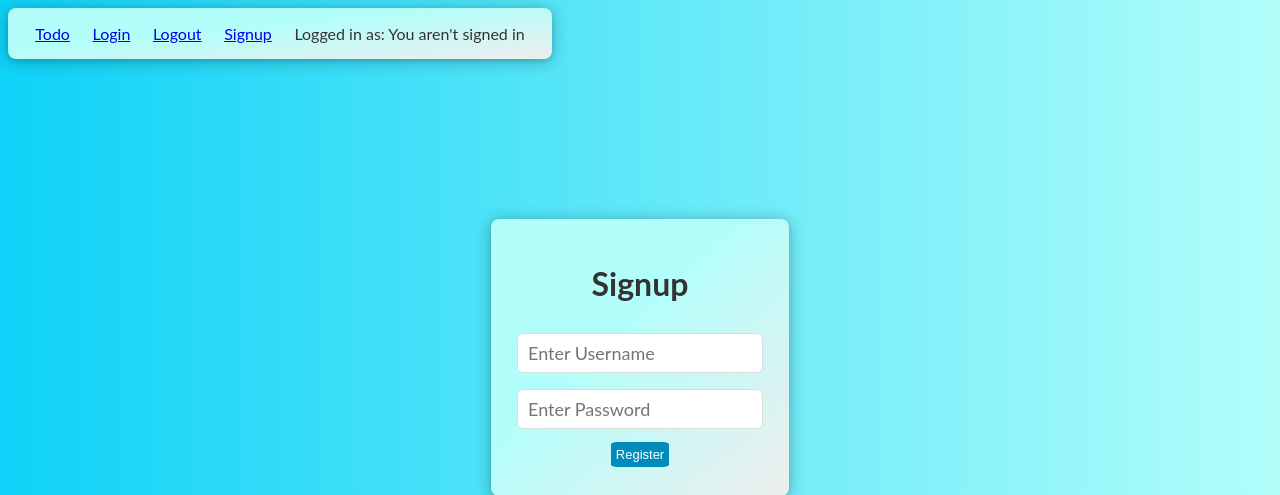
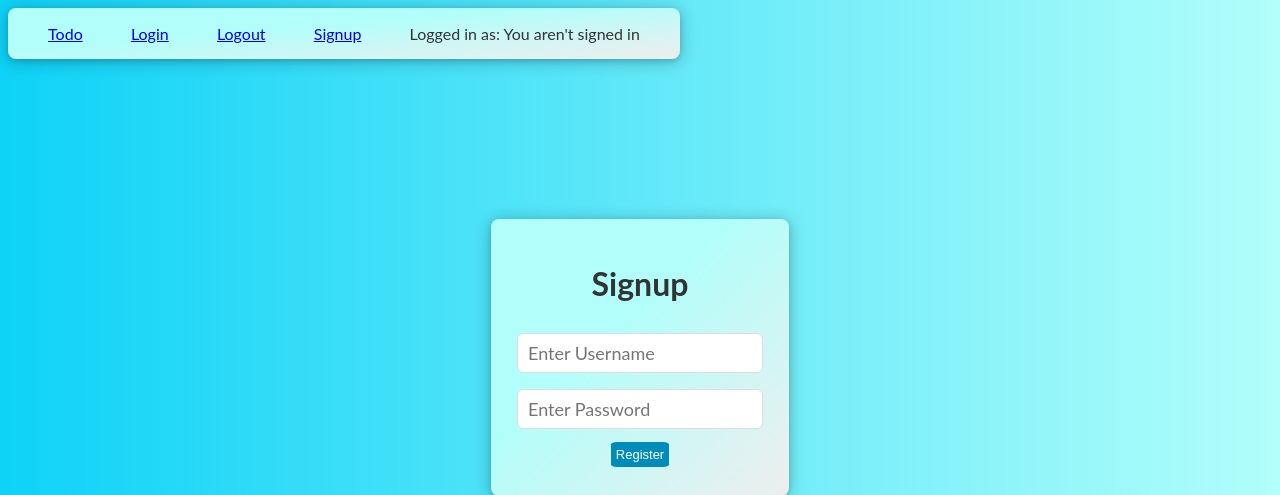
Before and after one commit to kasibz/Todo, a Flask app: page /signup in a window 1280 px wide. Shown: the top 495 px of the page. Run offline with Flask 3, Linux system fonts and the light colour scheme; some libraries are stand-ins or nearby versions.

Commit message:
final commit

```diff
--- a/server.py
+++ b/server.py
@@ -26,6 +26,7 @@ def login_required(f):
     @wraps(f)
     # short answer, you can pass anything to this function
     # long answer... protecting route by checking user_id in session
+    # further more,
     def decorated_function(*args, **kwargs):
         if 'username' not in session:
             return redirect(url_for('login'))
--- a/static/css/style.css
+++ b/static/css/style.css
@@ -194,7 +194,7 @@ nav {
     background-image: linear-gradient(to bottom right, #B2FEFA 40%, #eee);
     background-color: #B2FEFA;
     padding: 1rem;
-    width: 40vw;
+    width: 50vw;
     margin: 0;
     box-shadow: rgba(14, 30, 37, 0.12) 0px 2px 4px 0px, rgba(14, 30, 37, 0.32) 0px 2px 16px 0px;
 }
```
